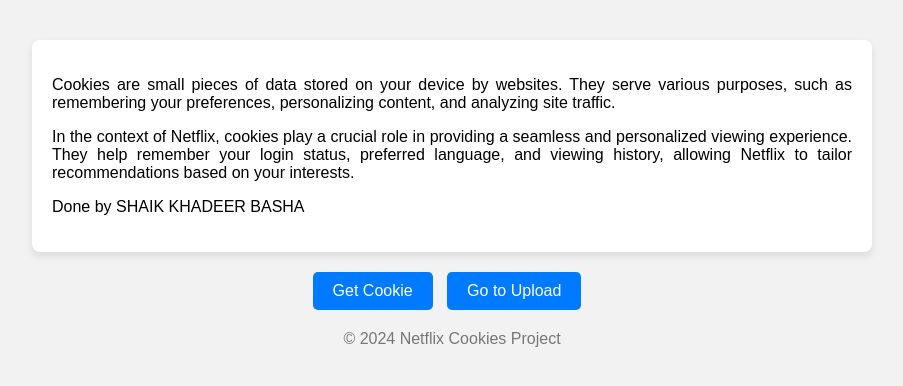
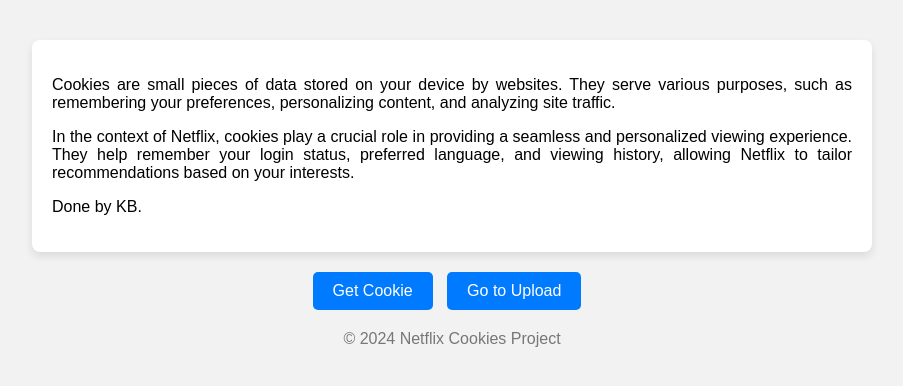
Before and after one commit to KhadeerBasha1232/Netflix-Cookies, a Django app: page / in a window 1280 px wide. Shown: the part 256-642 px from the top of the page, without its empty margins (188-1091 px from the left). Run offline with Django 5.2, Linux system fonts and the light colour scheme.

Commit message:
Update index.html

```diff
--- a/main/templates/index.html
+++ b/main/templates/index.html
@@ -78,7 +78,7 @@
             In the context of Netflix, cookies play a crucial role in providing a seamless and personalized viewing experience. They help remember your login status, preferred language, and viewing history, allowing Netflix to tailor recommendations based on your interests.
         </p>
         <p>
-            Done by SHAIK KHADEER BASHA
+            Done by KB.
         </p>
     </div>
 
```
